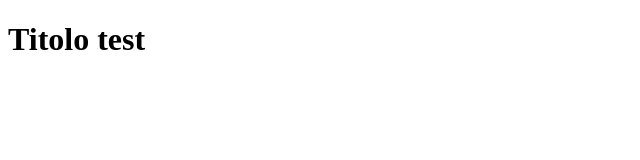
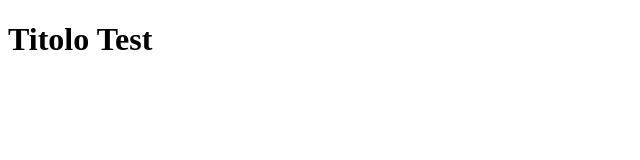
Before and after one commit to LucaHLR91/html-css-test, a plain HTML site: page index.html in a window 1280 px wide. Shown: the full height of the page, 0-640 px from the left. Drawn offline with Linux system fonts and the light colour scheme.

Commit message:
Scheletro della mia pagina

```diff
--- a/index.html
+++ b/index.html
@@ -7,6 +7,6 @@
     <title>DEsercizio Test</title>
 </head>
 <body>
-    <h1>Titolo test</h1>
+    <h1>Titolo Test</h1>
 </body>
 </html>
```
